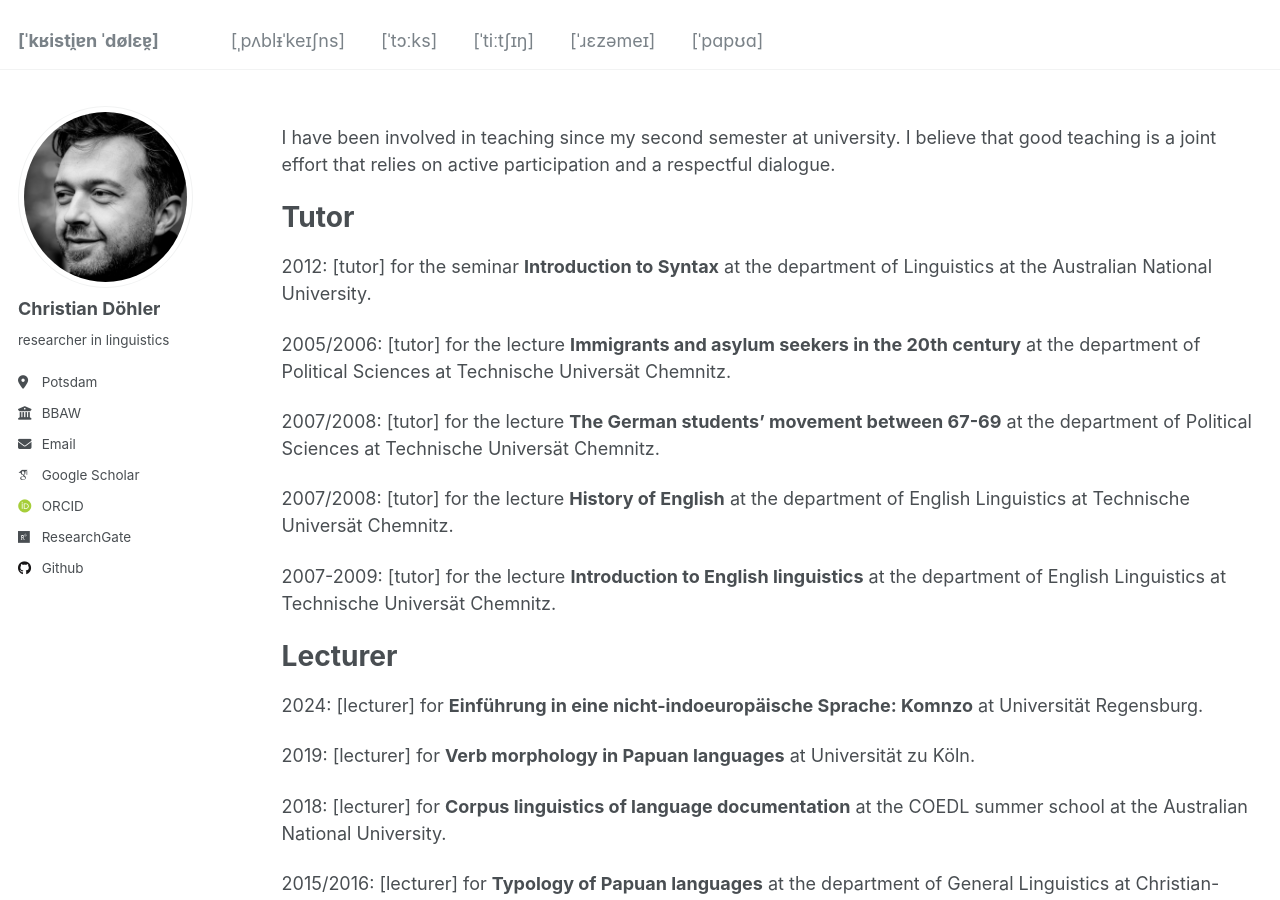
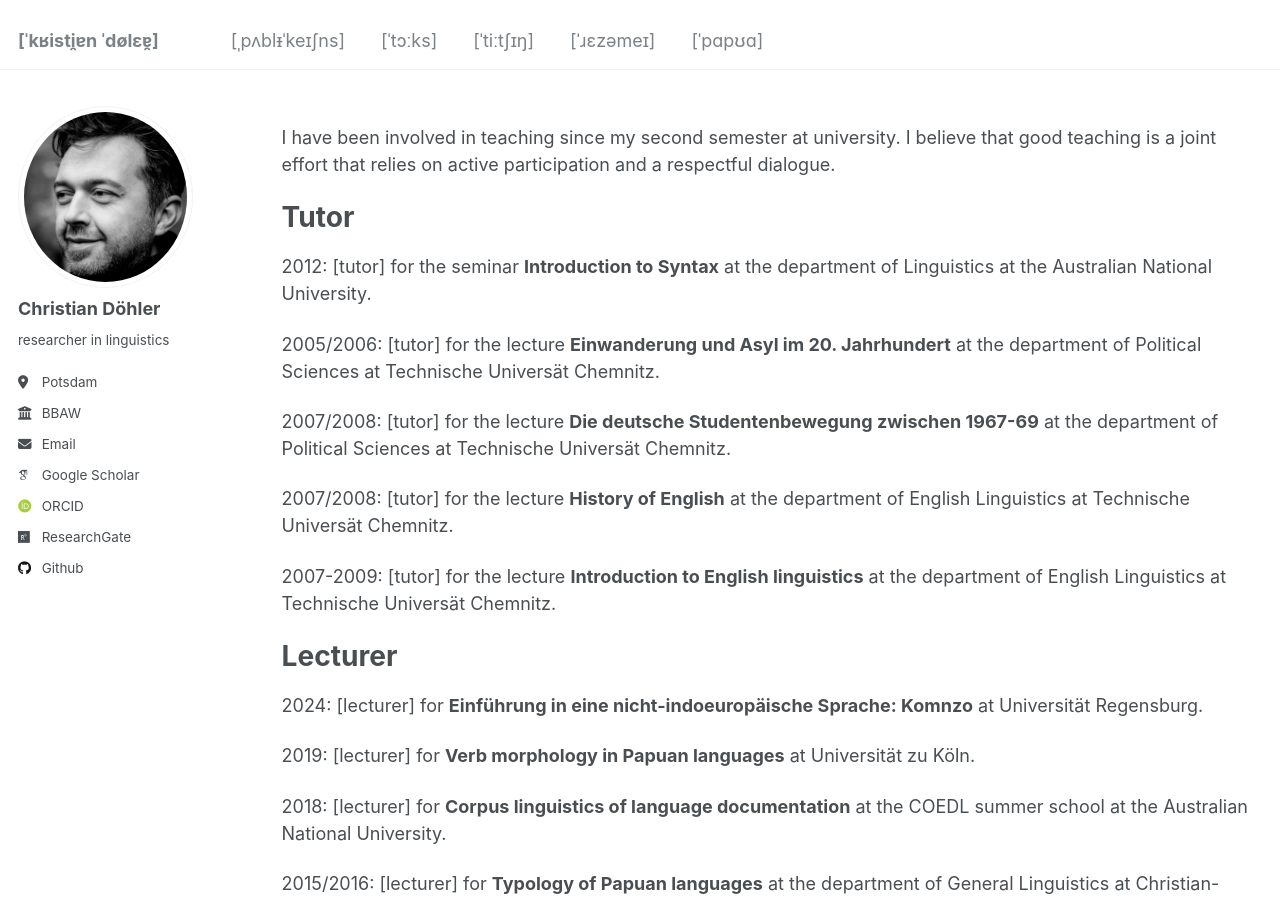
Before and after one commit to chrdoe/chrdoe.github.io, a Jekyll site: the page built from _pages/teaching.md, in a window 1280 px wide and 900 px high. Built offline with Jekyll 4.4.1, drawn with Linux system fonts in a browser that asks for light colours; some web fonts are replaced.

Commit message:
Update teaching.md

```diff
--- a/_pages/teaching.md
+++ b/_pages/teaching.md
@@ -13,9 +13,9 @@ Tutor
 ======
 2012: [tutor] for the seminar **Introduction to Syntax** at the department of Linguistics at the Australian National University.
 
-2005/2006: [tutor] for the lecture **Immigrants and asylum seekers in the 20th century** at the department of Political Sciences at Technische Universät Chemnitz.
+2005/2006: [tutor] for the lecture **Einwanderung und Asyl im 20. Jahrhundert** at the department of Political Sciences at Technische Universät Chemnitz.
 
-2007/2008: [tutor] for the lecture **The German students' movement between 67-69** at the department of Political Sciences at Technische Universät Chemnitz.
+2007/2008: [tutor] for the lecture **Die deutsche Studentenbewegung zwischen 1967-69** at the department of Political Sciences at Technische Universät Chemnitz.
 
 2007/2008: [tutor] for the lecture **History of English** at the department of English Linguistics at Technische Universät Chemnitz.
 
```
